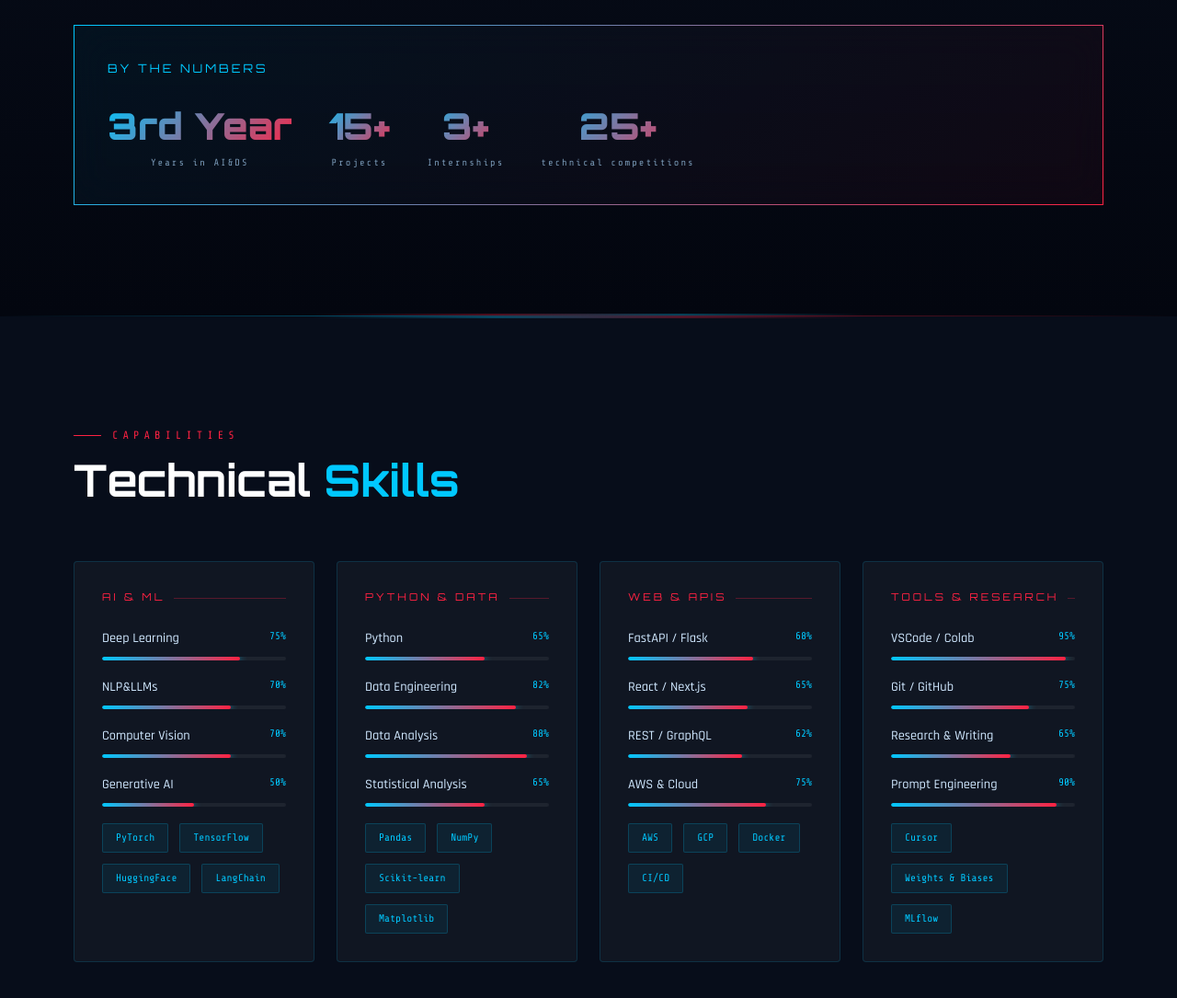
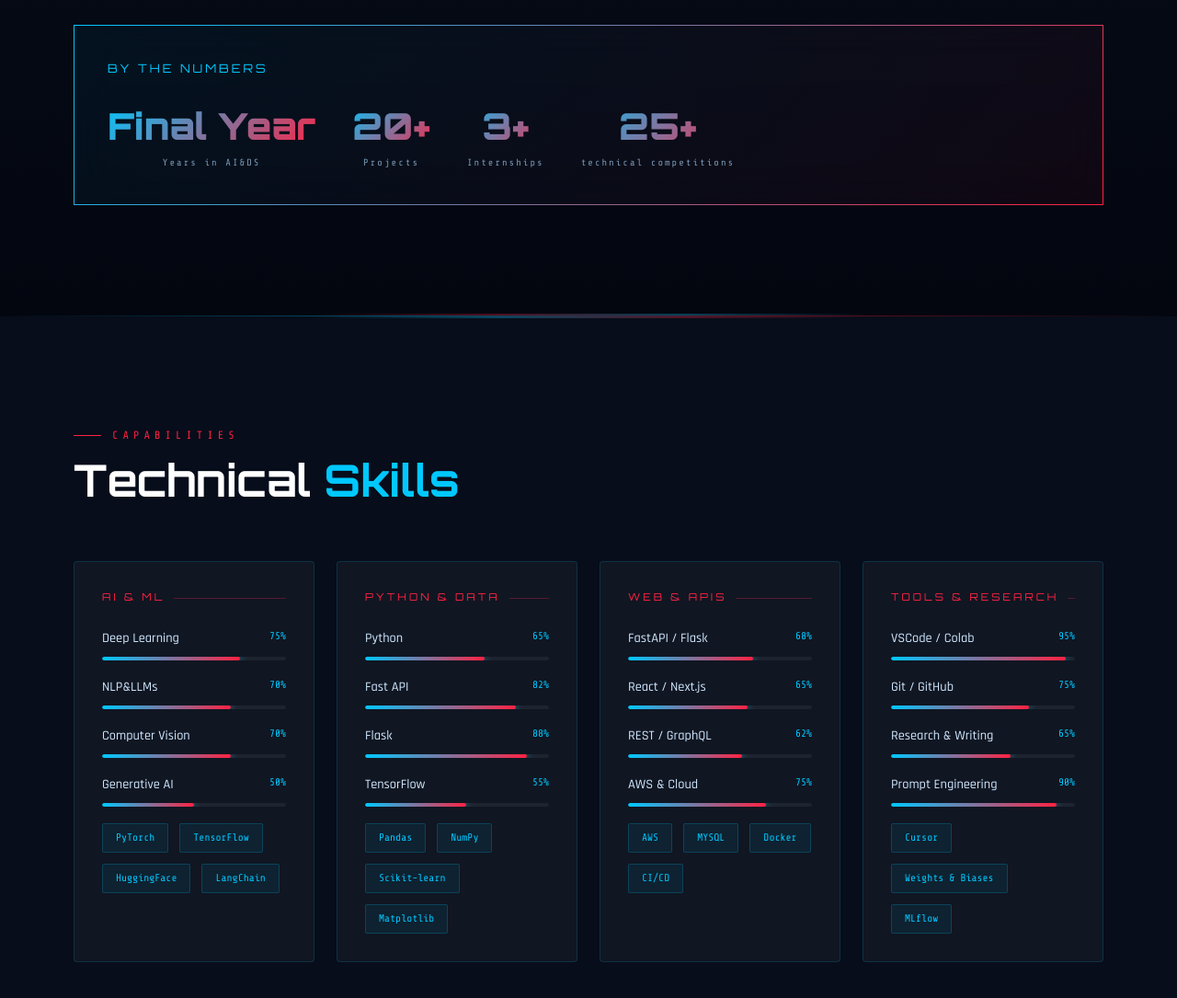
Before and after one commit to nagarajrtr2026/MyPortfolio, a website: page index.html in a window 1280 px wide. Shown: the part 1776-2861 px from the top of the page at 92% size. Drawn offline with nearby package versions, Linux system fonts and the light colour scheme.

Commit message:
Update index.html

```diff
--- a/index.html
+++ b/index.html
@@ -168,11 +168,11 @@ I focus on continuous learning, innovation, and leadership to grow as a well-rou
         <div class="card-title">By The Numbers</div>
         <div class="stats-row">
           <div class="stat-item">
-            <div class="stat-num">3rd Year</div>
+            <div class="stat-num">Final Year</div>
             <div class="stat-label">Years in AI&DS</div>
           </div>
           <div class="stat-item">
-            <div class="stat-num">15+</div>
+            <div class="stat-num">20+</div>
             <div class="stat-label">Projects</div>
           </div>
           <div class="stat-item">
@@ -233,16 +233,16 @@ I focus on continuous learning, innovation, and leadership to grow as a well-rou
           <div class="skill-bar-bg"><div class="skill-bar" data-width="65"></div></div>
         </div>
         <div class="skill-item">
-          <div class="skill-header"><span class="skill-name">Data Engineering</span><span class="skill-pct">82%</span></div>
+          <div class="skill-header"><span class="skill-name">Fast API</span><span class="skill-pct">82%</span></div>
           <div class="skill-bar-bg"><div class="skill-bar" data-width="82"></div></div>
         </div>
         <div class="skill-item">
-          <div class="skill-header"><span class="skill-name">Data Analysis</span><span class="skill-pct">88%</span></div>
+          <div class="skill-header"><span class="skill-name">Flask</span><span class="skill-pct">88%</span></div>
           <div class="skill-bar-bg"><div class="skill-bar" data-width="88"></div></div>
         </div>
         <div class="skill-item">
-          <div class="skill-header"><span class="skill-name">Statistical Analysis</span><span class="skill-pct">65%</span></div>
-          <div class="skill-bar-bg"><div class="skill-bar" data-width="65"></div></div>
+          <div class="skill-header"><span class="skill-name">TensorFlow</span><span class="skill-pct">55%</span></div>
+          <div class="skill-bar-bg"><div class="skill-bar" data-width="55"></div></div>
         </div>
         <div class="skill-icons-row">
           <span class="skill-icon-chip">Pandas</span>
@@ -272,7 +272,7 @@ I focus on continuous learning, innovation, and leadership to grow as a well-rou
         </div>
         <div class="skill-icons-row">
           <span class="skill-icon-chip">AWS</span>
-          <span class="skill-icon-chip">GCP</span>
+          <span class="skill-icon-chip">MYSQL</span>
           <span class="skill-icon-chip">Docker</span>
           <span class="skill-icon-chip">CI/CD</span>
         </div>
```
